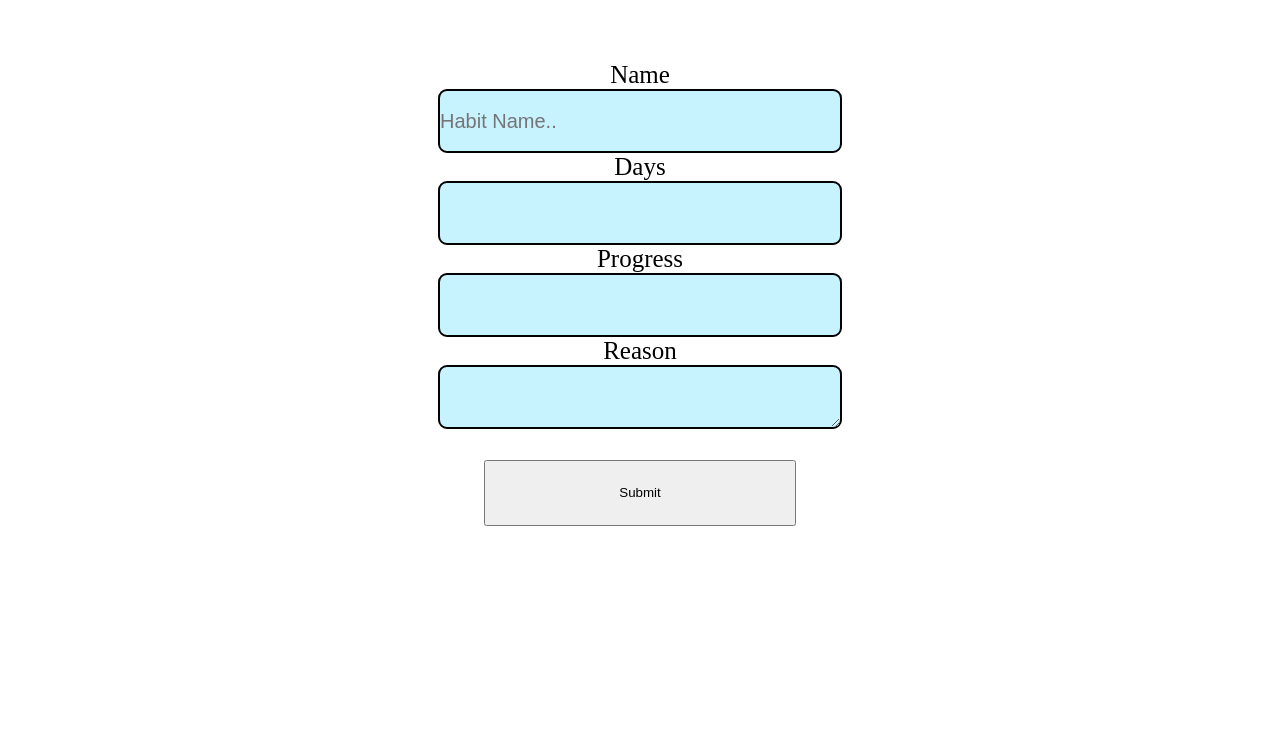
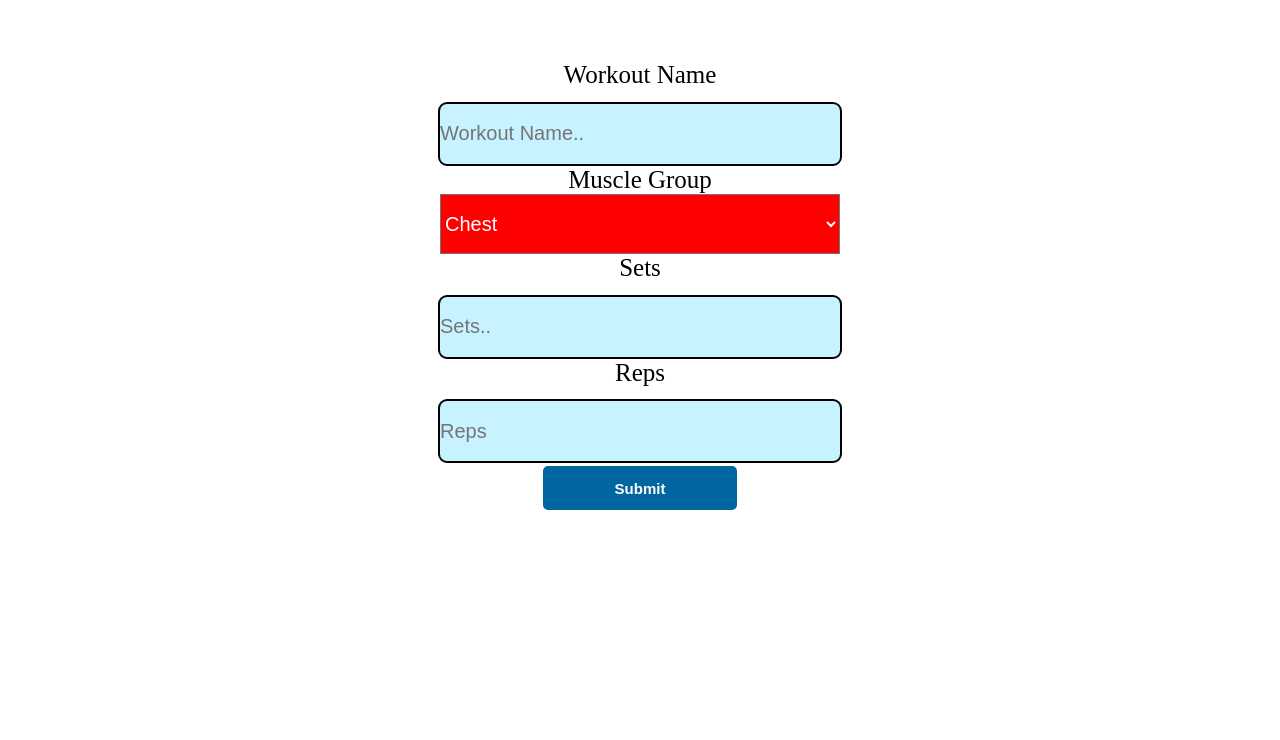
Before and after one commit to szapata427/habit_tracker, a plain HTML site: page habit.html in a window 1280 px wide. Shown: the part 60-800 px from the top of the page. Drawn offline with nearby package versions, Linux system fonts and the light colour scheme.

Commit message:
changed from habit to workout tracker

```diff
--- a/habit.html
+++ b/habit.html
@@ -8,7 +8,7 @@
 
     <div class="navbar">
         <a href="./index.html">Home</a>
-        <a href="./habit.html">Habits</a>
+        <a href="./habit.html">Workout</a>
         <div class="dropdown">
           <button class="dropbtn">Dropdown
             <i class="fa fa-caret-down"></i>
@@ -22,20 +22,32 @@
     </div>
   </head>
   <body>
-      <div class="create-habit-container">
+      <div class="create-workout-container">
 
-          <form class="create_habit-form">
-                  <label class="create-habit-label">Name</label><br>
-                  <input id ="input-habitname" class="create-habit-input" type="text" name="habitname" placeholder="Habit Name.."><br>
-                  <labe class="create-habit-label">Days</labe><br>
-                  <input class="create-habit-input" type="number" name="days"><br>
-                  <label class="create-habit-label">Progress</label><br>
-                  <input class="create-habit-input" type="text" name="progress">
+          <form class="create_workout-form">
+                  <label class="create-workout-label">Workout Name</label><br>
+                  <input id ="input-workoutname" class="create-workout-input" type="text" name="workoutname" placeholder="Workout Name.."><br>
+                  <label class="create-workout-label" >Muscle Group</labe><br>
+                  <select class="input-workoutname" name=muscles>
+                      <option class="dropdown-muscle" value="Chest"> Chest
+                      <option class="dropdown-muscle" value="Back"> Back
+                      <option class="dropdown-muscle" value="Biceps"> Biceps
+                      <option class="dropdown-muscle" value="Triceps"> Triceps
+                      <option class="dropdown-muscle" value="quads"> Quads
+                      <option class="dropdown-muscle" value="glutes"> Glutes
+                      <option class="dropdown-muscle" value="shoulders"> Shoulders
+                      <option class="dropdown-muscle" value="traps"> Traps
+                      <option class="dropdown-muscle" value="calves"> Calves
+                      <option class="dropdown-muscle" value="legs"> Legs
+                  </select>
                   <br>
-                  <label class="create-habit-label">Reason</label><br>
-                  <textarea class="create-habit-input" type="textbox" name="reason"></textarea>
+                  <label class="create-workout-label">Sets</label><br>
+                  <input class="create-workout-input" type="number" min="1" max="30" name="sets" placeholder="Sets..">
                   <br>
-                  <input type="submit" id="habit-submit" class="habit-form-submit-button" value="Submit">
+                  <label class="create-workout-label">Reps</label><br>
+                  <input class="create-workout-input" type="number" name="reps" min="1" max="100"placeholder="Reps">
+                  <br>
+                  <input type="submit" id="workout-submit" class="workout-form-submit-button" value="Submit">
                 </form>
       </div>
   </body>
--- a/javascript_file.js
+++ b/javascript_file.js
@@ -4,6 +4,11 @@ $(document).ready(function () {
 // var newHabitName = document.getElementById("input-habitname")
 // var submitNewHabit = document.getElementById("habit-submit")
 // var submitNewHabit = document.getElementsByClassName("habit-form-submit-button")[0]
+
+
+function showHabit() {
+    console.log("showing new habit")
+}
 
 
 $("form").submit(function(event){
@@ -36,6 +41,10 @@ $("form").submit(function(event){
     }).then(response => response.json())
     .then(data => {
         console.log(data)})
+
+
 })
 
+
+
 })
--- a/style.css
+++ b/style.css
@@ -81,21 +81,21 @@ body {
 
 
 
-  /* habit.html file css */
+  /* workout.html file css */
 
-  .create-habit-container {
+  .create-workout-container {
       width: auto;
       margin: auto;
       text-align: center;
       margin-top: 5%;
   }
 
-  .create-habit-label {
+  .create-workout-label {
       font-size: 25px;
       color: black;
     }
 
-  .create-habit-input {
+  .create-workout-input {
       width: 20em;
       height: 3em;
       border: 2px solid black;
@@ -104,18 +104,27 @@ body {
       font-size: 20px;
       padding: 0px;
       max-width: 25em;
-      margin-top: 1git%;
+      margin-top: 1%;
 
   }
 
+ select.input-workoutname {
+     background-color: red;
+     width: 20em;
+     height: 3em;
+     font-size: 20px;
+     color: white;
+ }
 
-  textarea {
-    max-height: 8em
+.workout-form-submit-button {
+    background: #0066A2;
+    color: white;
+    /* border-style: outset; */
+    border-color: #0066A2;
+    height: 50px;
+    width: 200px;
+    font: bold 15px arial, sans-serif;
+    text-shadow:none;
+    border: 3px solid white;
+    border-radius: 8px;
 }
-
-.habit-form-submit-button {
-    padding-left: 10em;
-    padding-right: 10em;
-    margin-top: 2em;
-    height: 5em;
-}
```
